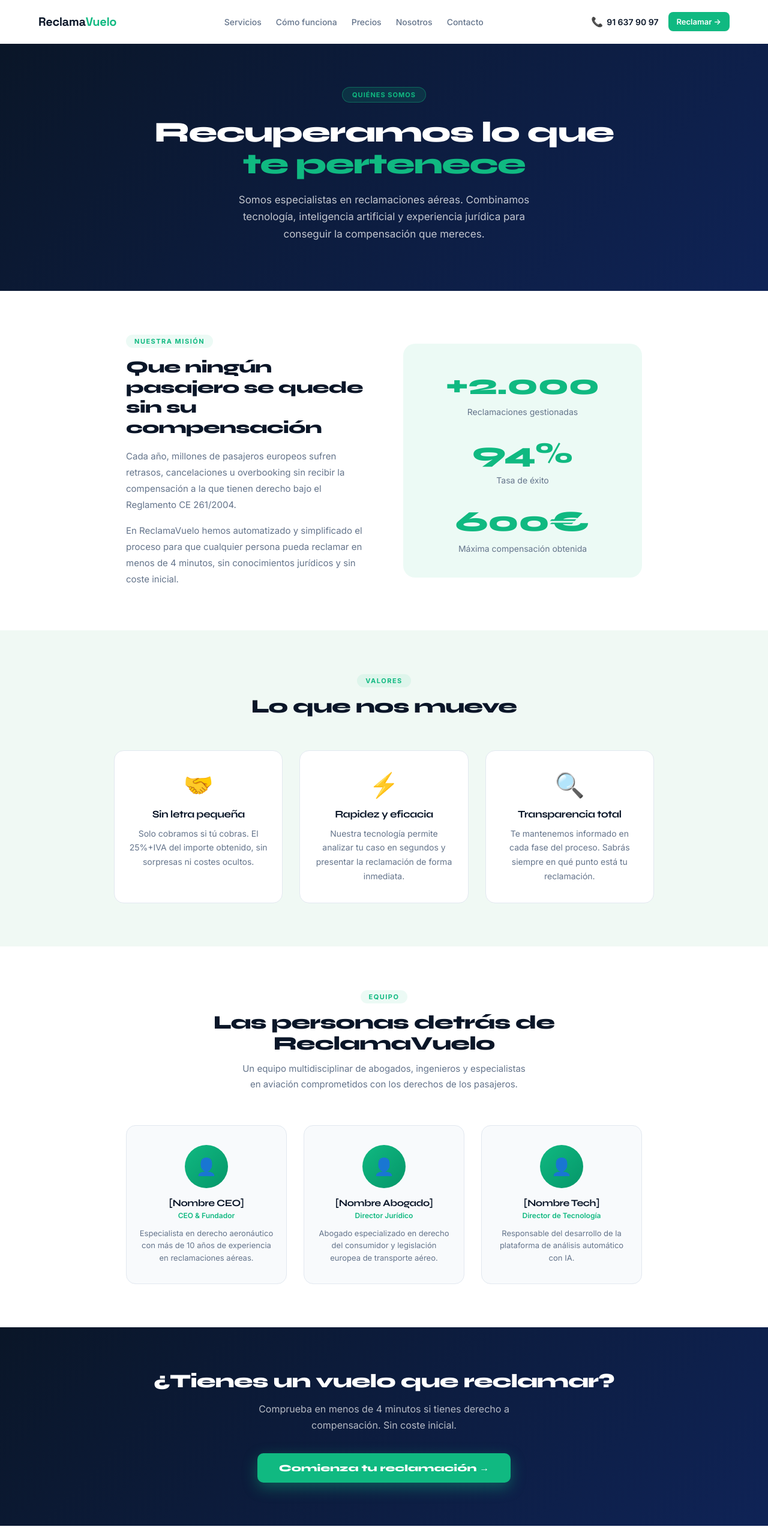
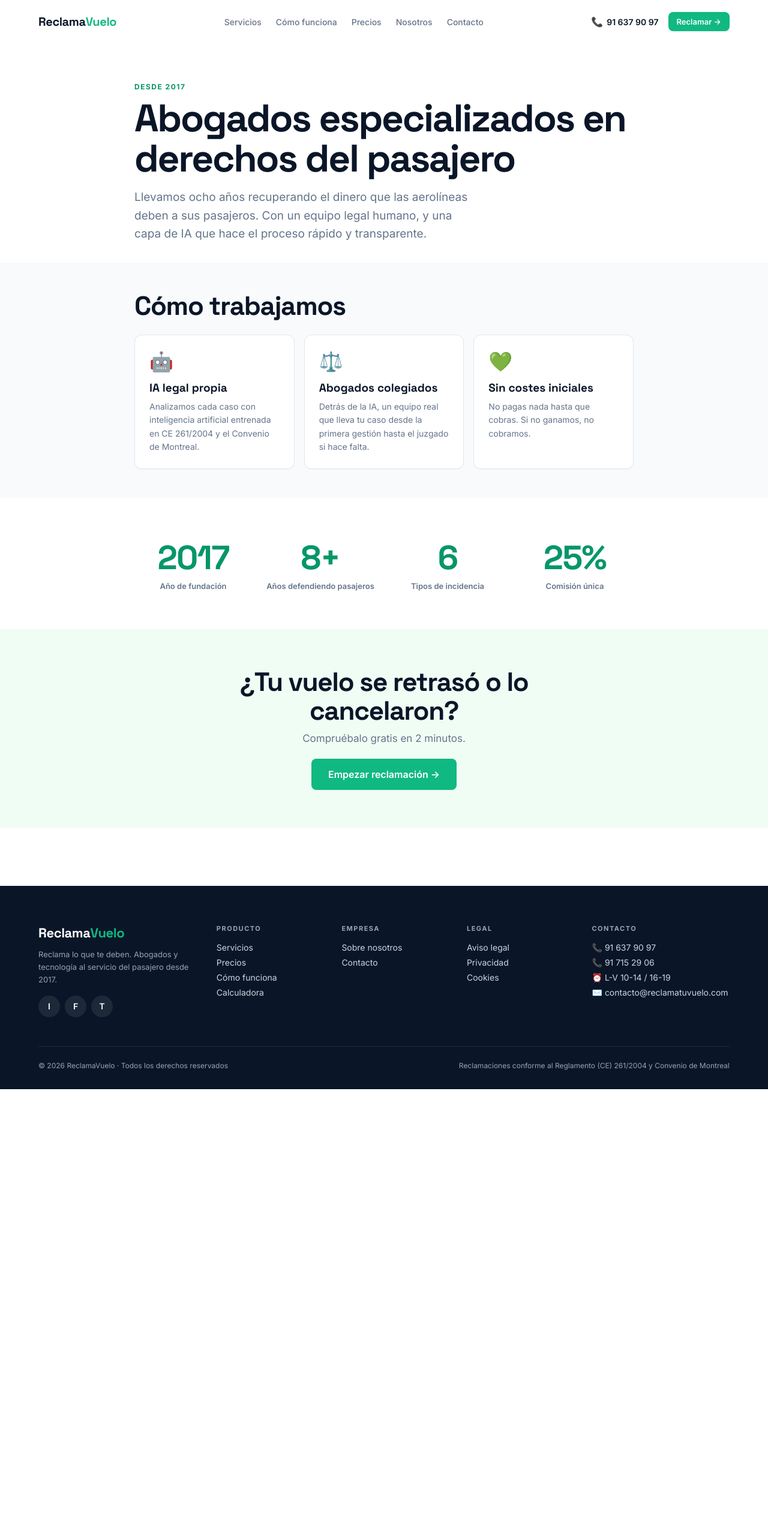
Before and after one commit to guilletruan-sys/reclamavuelo, a Next.js app: page /sobre-nosotros in a window 1280 px wide. Shown: the top 2566 px of the page at 60% size. After the commit the page ends 1816 px from the top, so only its background shows below. Built offline with nearby package versions, Linux system fonts and the light colour scheme.

Commit message:
feat: rediseño sobre-nosotros

```diff
--- a/pages/sobre-nosotros.jsx
+++ b/pages/sobre-nosotros.jsx
@@ -1,124 +1,73 @@
-// pages/sobre-nosotros.jsx
 import Head from 'next/head';
+import Link from 'next/link';
 import Nav from '../components/Nav';
 import Footer from '../components/Footer';
-import { GREEN, NAVY, LIGHT_G } from '../lib/theme';
+import { tokens } from '../lib/theme';
+import { Button, H1, H2, Subtitle, Card, Eyebrow } from '../components/ui';
+
+const PILLARS = [
+  { icon: '🤖', title: 'IA legal propia', text: 'Analizamos cada caso con inteligencia artificial entrenada en CE 261/2004 y el Convenio de Montreal.' },
+  { icon: '⚖️', title: 'Abogados colegiados', text: 'Detrás de la IA, un equipo real que lleva tu caso desde la primera gestión hasta el juzgado si hace falta.' },
+  { icon: '💚', title: 'Sin costes iniciales', text: 'No pagas nada hasta que cobras. Si no ganamos, no cobramos.' },
+];
+
+const STATS = [
+  { big: '2017', small: 'Año de fundación' },
+  { big: '8+',   small: 'Años defendiendo pasajeros' },
+  { big: '6',    small: 'Tipos de incidencia' },
+  { big: '25%',  small: 'Comisión única' },
+];
 
 export default function SobreNosotros() {
   return (
     <>
-      <Head>
-        <title>Sobre nosotros — ReclamaVuelo</title>
-        <meta name="description" content="Conoce al equipo de ReclamaVuelo. Especialistas en reclamaciones aéreas bajo el Reglamento CE 261/2004." />
-        <meta name="viewport" content="width=device-width, initial-scale=1" />
-      </Head>
+      <Head><title>Sobre nosotros — ReclamaVuelo</title></Head>
       <Nav />
+      <main>
+        <section style={{ maxWidth: 880, margin: '0 auto', padding: `${tokens.s8}px ${tokens.s5}px ${tokens.s6}px` }}>
+          <Eyebrow>Desde 2017</Eyebrow>
+          <H1>Abogados especializados en derechos del pasajero</H1>
+          <Subtitle style={{ marginTop: tokens.s4, fontSize: 19 }}>
+            Llevamos ocho años recuperando el dinero que las aerolíneas deben a sus pasajeros. Con un equipo legal humano, y una capa de IA que hace el proceso rápido y transparente.
+          </Subtitle>
+        </section>
 
-      {/* HERO */}
-      <div style={{ background: `linear-gradient(135deg, ${NAVY} 0%, #0f2356 100%)`, padding: '72px 24px 80px', textAlign: 'center' }}>
-        <div style={{ display: 'inline-block', background: 'rgba(16,185,129,0.15)', border: '1px solid rgba(16,185,129,0.4)', color: GREEN, padding: '5px 16px', borderRadius: 100, fontSize: 11, fontWeight: 700, letterSpacing: 1, textTransform: 'uppercase', marginBottom: 24 }}>
-          Quiénes somos
-        </div>
-        <h1 style={{ fontFamily: 'Syne, sans-serif', fontWeight: 800, fontSize: 'clamp(2rem,5vw,3rem)', color: '#fff', lineHeight: 1.1, marginBottom: 18 }}>
-          Recuperamos lo que<br /><span style={{ color: GREEN }}>te pertenece</span>
-        </h1>
-        <p style={{ color: 'rgba(255,255,255,0.75)', fontSize: 17, maxWidth: 540, margin: '0 auto', lineHeight: 1.7 }}>
-          Somos especialistas en reclamaciones aéreas. Combinamos tecnología, inteligencia artificial y experiencia jurídica para conseguir la compensación que mereces.
-        </p>
-      </div>
+        <section style={{ background: tokens.slate50 }}>
+          <div style={{ maxWidth: 880, margin: '0 auto', padding: `${tokens.s7}px ${tokens.s5}px` }}>
+            <H2 style={{ marginBottom: tokens.s5 }}>Cómo trabajamos</H2>
+            <div className="grid3" style={{ display: 'grid', gridTemplateColumns: 'repeat(3, 1fr)', gap: tokens.s4 }}>
+              {PILLARS.map(p => (
+                <Card key={p.title} hoverLift>
+                  <div style={{ fontSize: 32, marginBottom: tokens.s3 }}>{p.icon}</div>
+                  <div style={{ fontFamily: tokens.fontHead, fontSize: 19, fontWeight: 700, marginBottom: tokens.s2 }}>{p.title}</div>
+                  <p style={{ color: tokens.slate500, fontSize: 14, lineHeight: 1.6 }}>{p.text}</p>
+                </Card>
+              ))}
+            </div>
+          </div>
+        </section>
 
-      {/* MISIÓN */}
-      <div style={{ background: '#fff', padding: '72px 24px' }}>
-        <div style={{ maxWidth: 860, margin: '0 auto', display: 'grid', gridTemplateColumns: '1fr 1fr', gap: 64, alignItems: 'center' }} className="grid2">
-          <div>
-            <div style={{ display: 'inline-block', background: LIGHT_G, color: GREEN, fontSize: 11, fontWeight: 700, letterSpacing: 1.5, textTransform: 'uppercase', padding: '4px 14px', borderRadius: 100, marginBottom: 16 }}>Nuestra misión</div>
-            <h2 style={{ fontFamily: 'Syne, sans-serif', fontSize: 28, fontWeight: 800, marginBottom: 16, lineHeight: 1.2 }}>Que ningún pasajero se quede sin su compensación</h2>
-            <p style={{ color: '#64748b', fontSize: 15, lineHeight: 1.8, marginBottom: 16 }}>
-              Cada año, millones de pasajeros europeos sufren retrasos, cancelaciones u overbooking sin recibir la compensación a la que tienen derecho bajo el Reglamento CE 261/2004.
-            </p>
-            <p style={{ color: '#64748b', fontSize: 15, lineHeight: 1.8 }}>
-              En ReclamaVuelo hemos automatizado y simplificado el proceso para que cualquier persona pueda reclamar en menos de 4 minutos, sin conocimientos jurídicos y sin coste inicial.
-            </p>
-          </div>
-          <div style={{ background: LIGHT_G, borderRadius: 20, padding: 40, textAlign: 'center' }}>
-            <div style={{ fontFamily: 'Syne, sans-serif', fontSize: 48, fontWeight: 800, color: GREEN, marginBottom: 8 }}>+2.000</div>
-            <div style={{ color: '#64748b', fontSize: 14, marginBottom: 32 }}>Reclamaciones gestionadas</div>
-            <div style={{ fontFamily: 'Syne, sans-serif', fontSize: 48, fontWeight: 800, color: GREEN, marginBottom: 8 }}>94%</div>
-            <div style={{ color: '#64748b', fontSize: 14, marginBottom: 32 }}>Tasa de éxito</div>
-            <div style={{ fontFamily: 'Syne, sans-serif', fontSize: 48, fontWeight: 800, color: GREEN, marginBottom: 8 }}>600€</div>
-            <div style={{ color: '#64748b', fontSize: 14 }}>Máxima compensación obtenida</div>
-          </div>
-        </div>
-      </div>
-
-      {/* VALORES */}
-      <div style={{ background: '#f0f9f4', padding: '72px 24px' }}>
-        <div style={{ maxWidth: 900, margin: '0 auto' }}>
-          <div style={{ textAlign: 'center', marginBottom: 56 }}>
-            <div style={{ display: 'inline-block', background: LIGHT_G, color: GREEN, fontSize: 11, fontWeight: 700, letterSpacing: 1.5, textTransform: 'uppercase', padding: '4px 14px', borderRadius: 100, marginBottom: 14 }}>Valores</div>
-            <h2 style={{ fontFamily: 'Syne, sans-serif', fontSize: 32, fontWeight: 800 }}>Lo que nos mueve</h2>
-          </div>
-          <div style={{ display: 'grid', gridTemplateColumns: 'repeat(3, 1fr)', gap: 28 }} className="grid3">
-            {[
-              { icon: '🤝', title: 'Sin letra pequeña', desc: 'Solo cobramos si tú cobras. El 25%+IVA del importe obtenido, sin sorpresas ni costes ocultos.' },
-              { icon: '⚡', title: 'Rapidez y eficacia', desc: 'Nuestra tecnología permite analizar tu caso en segundos y presentar la reclamación de forma inmediata.' },
-              { icon: '🔍', title: 'Transparencia total', desc: 'Te mantenemos informado en cada fase del proceso. Sabrás siempre en qué punto está tu reclamación.' },
-            ].map(v => (
-              <div key={v.title} style={{ background: '#fff', borderRadius: 16, padding: '32px 24px', border: '1px solid #e2e8f0', textAlign: 'center' }}>
-                <div style={{ fontSize: 40, marginBottom: 16 }}>{v.icon}</div>
-                <h3 style={{ fontFamily: 'Syne, sans-serif', fontWeight: 700, fontSize: 17, marginBottom: 10 }}>{v.title}</h3>
-                <p style={{ color: '#64748b', fontSize: 14, lineHeight: 1.7 }}>{v.desc}</p>
+        <section style={{ maxWidth: 880, margin: '0 auto', padding: `${tokens.s8}px ${tokens.s5}px` }}>
+          <div style={{ display: 'grid', gridTemplateColumns: 'repeat(4, 1fr)', gap: tokens.s4 }} className="grid2">
+            {STATS.map(s => (
+              <div key={s.small} style={{ textAlign: 'center' }}>
+                <div style={{ fontFamily: tokens.fontHead, fontSize: 56, fontWeight: 800, color: tokens.green600, letterSpacing: '-0.03em' }}>{s.big}</div>
+                <div style={{ fontSize: 13, color: tokens.slate500, marginTop: 4, fontWeight: 600 }}>{s.small}</div>
               </div>
             ))}
           </div>
-        </div>
-      </div>
+        </section>
 
-      {/* EQUIPO */}
-      <div style={{ background: '#fff', padding: '72px 24px' }}>
-        <div style={{ maxWidth: 860, margin: '0 auto' }}>
-          <div style={{ textAlign: 'center', marginBottom: 56 }}>
-            <div style={{ display: 'inline-block', background: LIGHT_G, color: GREEN, fontSize: 11, fontWeight: 700, letterSpacing: 1.5, textTransform: 'uppercase', padding: '4px 14px', borderRadius: 100, marginBottom: 14 }}>Equipo</div>
-            <h2 style={{ fontFamily: 'Syne, sans-serif', fontSize: 32, fontWeight: 800, marginBottom: 12 }}>Las personas detrás de ReclamaVuelo</h2>
-            <p style={{ color: '#64748b', fontSize: 15, maxWidth: 480, margin: '0 auto', lineHeight: 1.7 }}>
-              {/* TODO: Añadir descripción real del equipo */}
-              Un equipo multidisciplinar de abogados, ingenieros y especialistas en aviación comprometidos con los derechos de los pasajeros.
-            </p>
+        <section style={{ background: tokens.green50 }}>
+          <div style={{ maxWidth: 720, margin: '0 auto', padding: `${tokens.s8}px ${tokens.s5}px`, textAlign: 'center' }}>
+            <H2>¿Tu vuelo se retrasó o lo cancelaron?</H2>
+            <p style={{ color: tokens.slate500, marginTop: tokens.s3, fontSize: 17 }}>Compruébalo gratis en 2 minutos.</p>
+            <Button as={Link} href="/#reclamar" variant="primary" size="lg" style={{ marginTop: tokens.s5 }}>
+              Empezar reclamación →
+            </Button>
           </div>
-
-          <div style={{ display: 'grid', gridTemplateColumns: 'repeat(3, 1fr)', gap: 28 }} className="grid3">
-            {[
-              { nombre: '[Nombre CEO]',     cargo: 'CEO & Fundador',      bio: 'Especialista en derecho aeronáutico con más de 10 años de experiencia en reclamaciones aéreas.' },
-              { nombre: '[Nombre Abogado]', cargo: 'Director Jurídico',   bio: 'Abogado especializado en derecho del consumidor y legislación europea de transporte aéreo.' },
-              { nombre: '[Nombre Tech]',    cargo: 'Director de Tecnología', bio: 'Responsable del desarrollo de la plataforma de análisis automático con IA.' },
-            ].map(p => (
-              <div key={p.nombre} style={{ textAlign: 'center', padding: '32px 20px', borderRadius: 16, background: '#f8fafc', border: '1px solid #e2e8f0' }}>
-                <div style={{ width: 72, height: 72, borderRadius: '50%', background: `linear-gradient(135deg, ${GREEN}, #059669)`, display: 'flex', alignItems: 'center', justifyContent: 'center', margin: '0 auto 16px', fontSize: 28, color: '#fff' }}>👤</div>
-                <h3 style={{ fontFamily: 'Syne, sans-serif', fontWeight: 700, fontSize: 16, marginBottom: 4 }}>{p.nombre}</h3>
-                <div style={{ color: GREEN, fontSize: 12, fontWeight: 600, marginBottom: 12 }}>{p.cargo}</div>
-                <p style={{ color: '#64748b', fontSize: 13, lineHeight: 1.6 }}>{p.bio}</p>
-              </div>
-            ))}
-          </div>
-        </div>
-      </div>
-
-      {/* CTA */}
-      <div style={{ background: `linear-gradient(135deg, ${NAVY} 0%, #0f2356 100%)`, padding: '72px 24px', textAlign: 'center' }}>
-        <h2 style={{ fontFamily: 'Syne, sans-serif', fontSize: 32, fontWeight: 800, color: '#fff', marginBottom: 16 }}>¿Tienes un vuelo que reclamar?</h2>
-        <p style={{ color: 'rgba(255,255,255,0.7)', fontSize: 16, marginBottom: 32, maxWidth: 480, margin: '0 auto 32px', lineHeight: 1.7 }}>
-          Comprueba en menos de 4 minutos si tienes derecho a compensación. Sin coste inicial.
-        </p>
-        <a href="/#form" style={{
-          display: 'inline-block', background: GREEN, color: '#fff',
-          padding: '15px 36px', borderRadius: 10,
-          fontFamily: 'Syne, sans-serif', fontWeight: 800, fontSize: 16,
-          boxShadow: '0 8px 24px rgba(16,185,129,0.4)',
-        }}>
-          Comienza tu reclamación →
-        </a>
-      </div>
-
+        </section>
+      </main>
       <Footer />
     </>
   );
```
